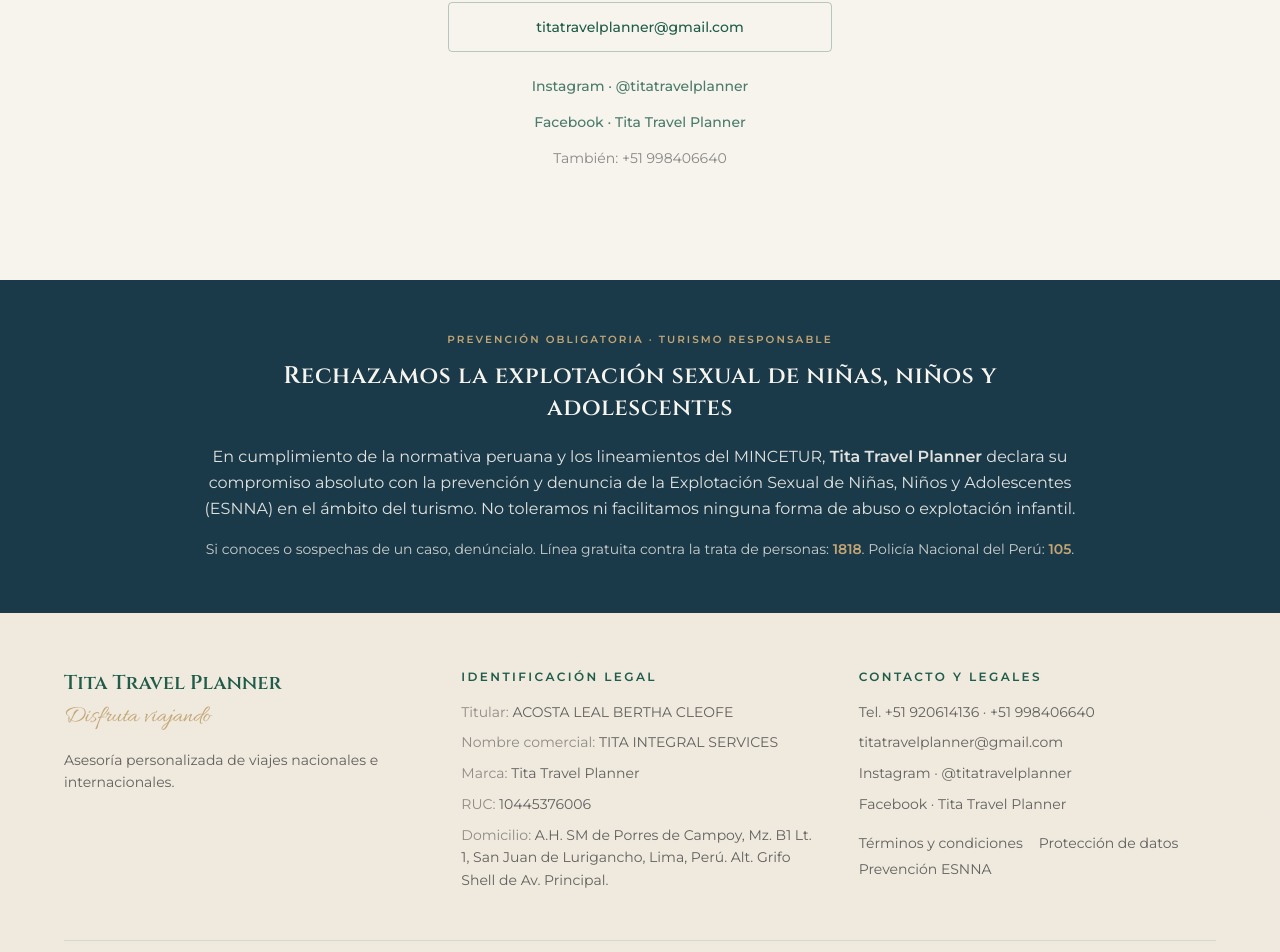
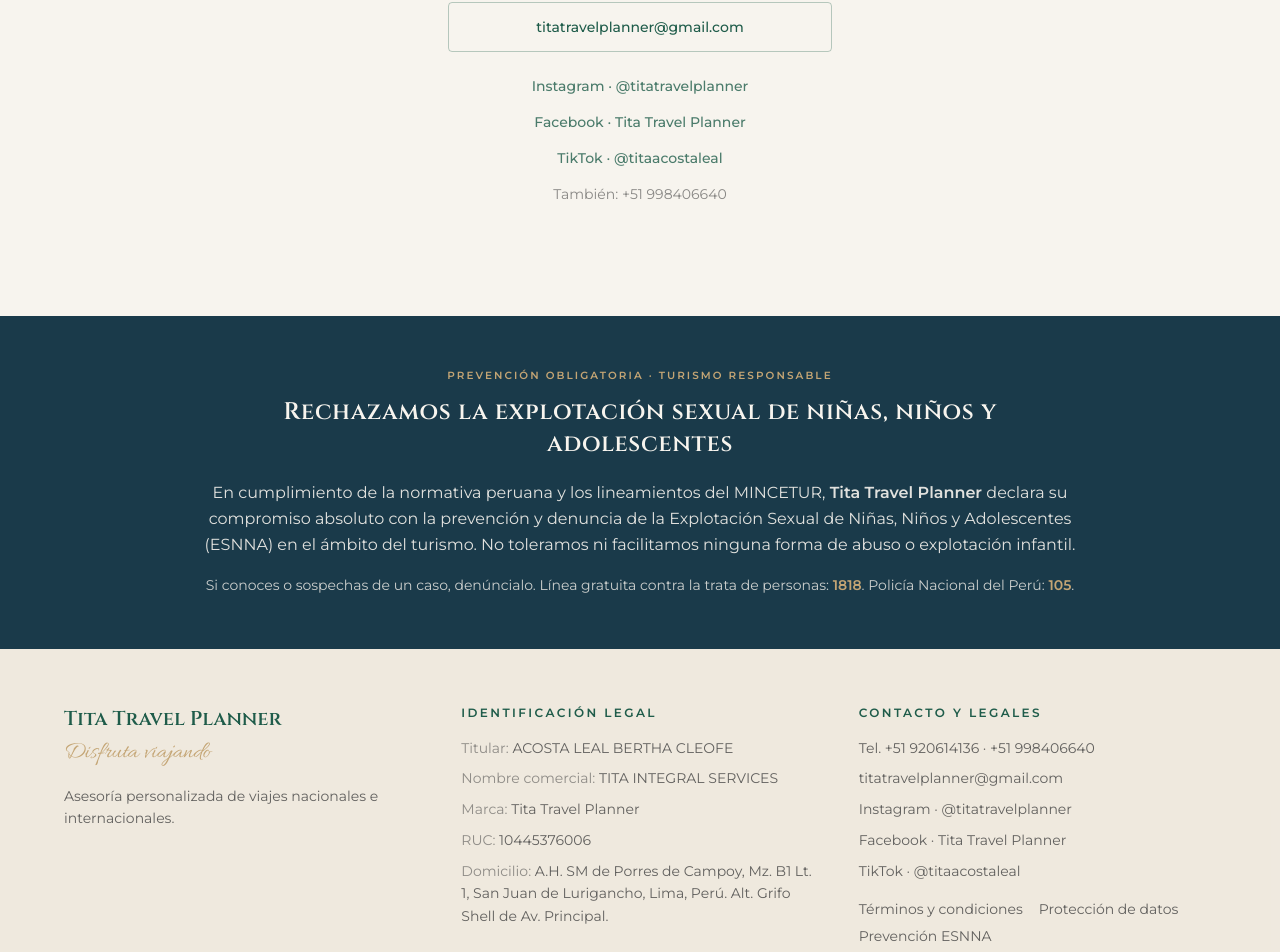
Before and after one commit to Adrian-Benavente/tita-travel-planner, a Next.js app: page / in a window 1280 px wide. Shown: the part 2747-3699 px from the top of the page. Built offline with nearby package versions, Linux system fonts and the light colour scheme.

Commit message:
Add TikTok links to Contact and Footer components, and update site configuration with TikTok URL and handle.

```diff
--- a/src/components/Contact.tsx
+++ b/src/components/Contact.tsx
@@ -49,6 +49,14 @@
           >
             Facebook · Tita Travel Planner
           </a>
+          <a
+            href={site.tiktokUrl}
+            target="_blank"
+            rel="noopener noreferrer"
+            className="text-sm font-medium text-emerald/80 underline-offset-2 transition-colors hover:text-emerald hover:underline"
+          >
+            TikTok · {site.tiktokHandle}
+          </a>
           <p className="text-sm text-ink/60">
             También: {site.phones[1].display}
           </p>
--- a/src/components/Footer.tsx
+++ b/src/components/Footer.tsx
@@ -97,6 +97,16 @@
                 Facebook · Tita Travel Planner
               </a>
             </li>
+            <li>
+              <a
+                href={site.tiktokUrl}
+                target="_blank"
+                rel="noopener noreferrer"
+                className="transition-colors hover:text-emerald"
+              >
+                TikTok · {site.tiktokHandle}
+              </a>
+            </li>
             <li className="flex flex-wrap gap-x-4 gap-y-1 pt-2">
               <Link
                 href="/terminos"
--- a/src/lib/site.ts
+++ b/src/lib/site.ts
@@ -34,6 +34,8 @@
   instagramHandle: "@titatravelplanner",
   facebookUrl:
     "https://www.facebook.com/profile.php?id=61590869237750",
+  tiktokUrl: "https://www.tiktok.com/@titaacostaleal",
+  tiktokHandle: "@titaacostaleal",
 } as const;
 
 export const navLinks = [
```
